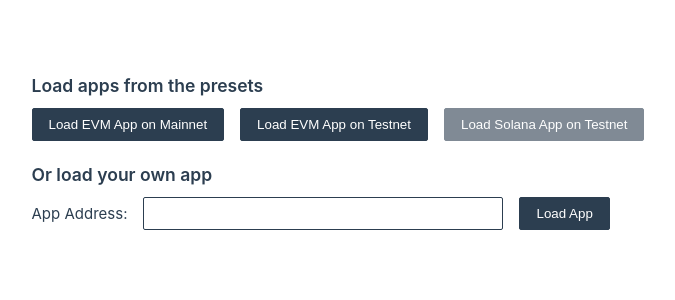
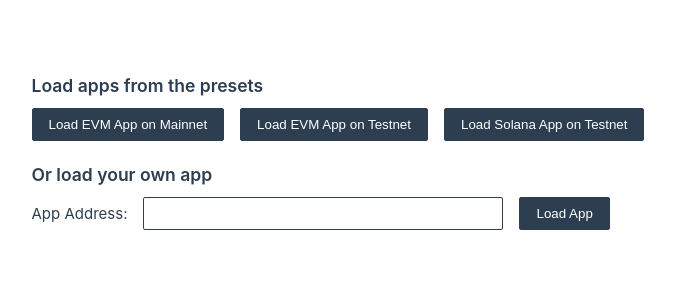
Before and after one commit to arcana-network/demo-app-v2, a Vue app: page / in a window 1280 px wide. Shown: the top 300 px of the page, without its empty margins (302-977 px from the left). Built offline with nearby package versions, Linux system fonts and the light colour scheme.

Commit message:
Add new auth sdk and solana

```diff
--- a/package.json
+++ b/package.json
@@ -9,7 +9,7 @@
     "preview": "vite preview"
   },
   "dependencies": {
-    "@arcana/auth": "^1.0.9-beta.1",
+    "@arcana/auth": "^1.0.9",
     "pinia": "^2.1.7",
     "vue": "^3.3.11",
     "vue-router": "^4.2.5"
--- a/src/App.vue
+++ b/src/App.vue
@@ -108,7 +108,7 @@
             <button @click.stop="loadPreset('evm-testnet')">
               Load EVM App on Testnet
             </button>
-            <button disabled @click.stop="loadPreset('solana-testnet')">
+            <button @click.stop="loadPreset('solana-testnet')">
               Load Solana App on Testnet
             </button>
           </div>
```
Also changed, not shown: 1 other file (tests, documents, lock files or other folders).
